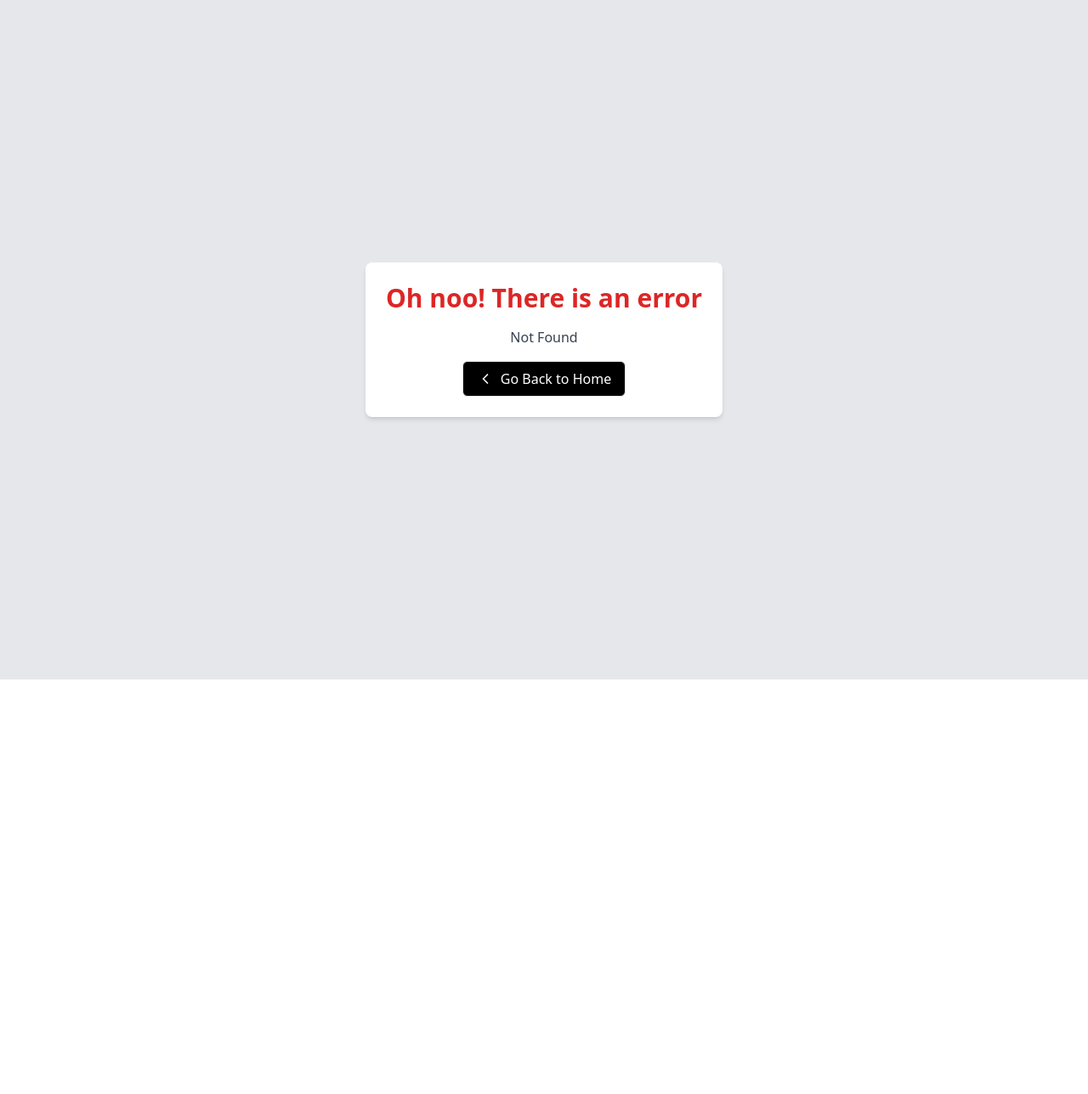
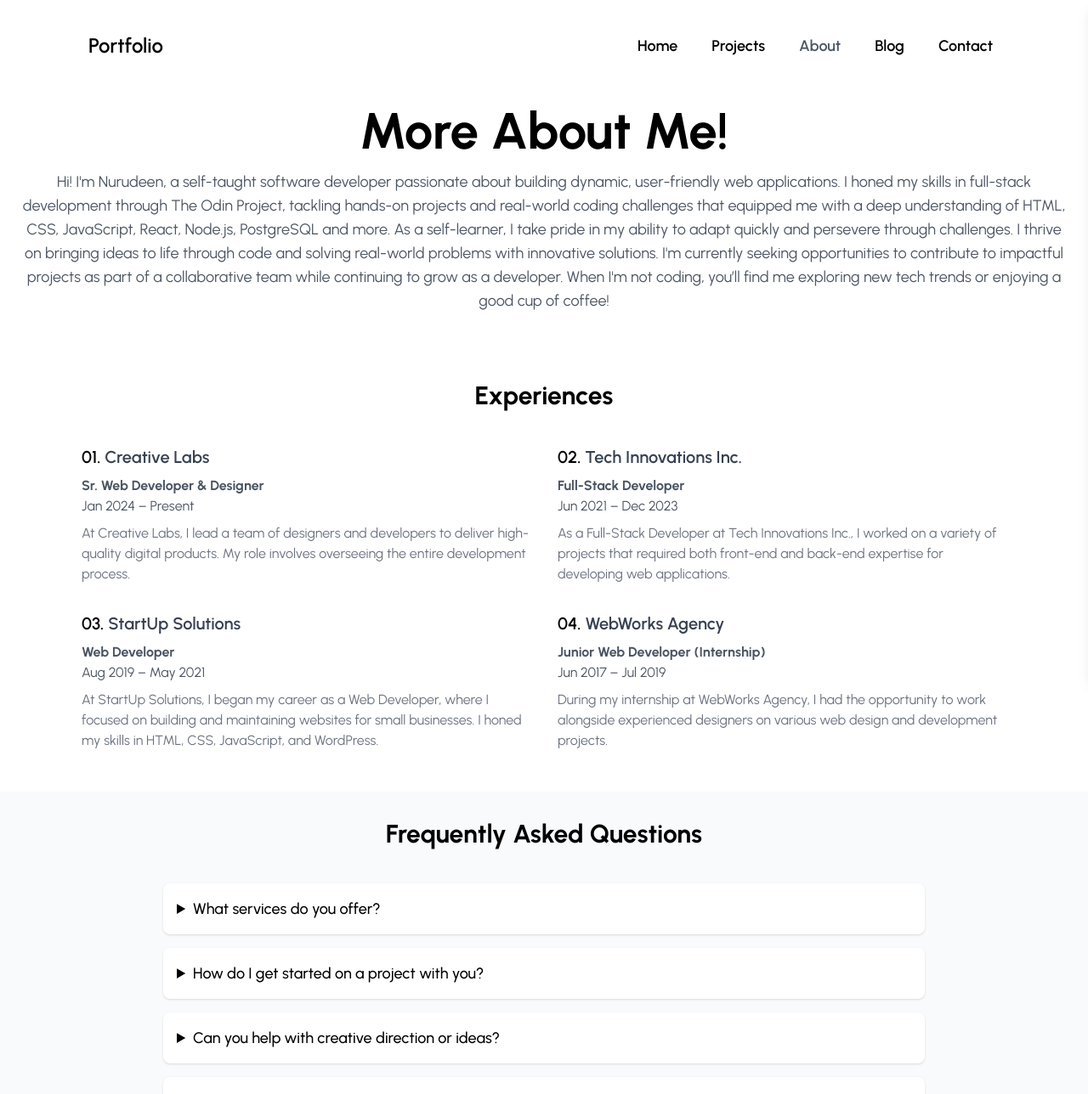
Before and after one commit to nuru484/portfolio, a React (Vite) app: page /about in a window 1280 px wide. Before the commit this address had no page. Shown: the top 1288 px of the page at 85% size. Before the commit the page ends 800 px from the top, so only its background shows below. Built offline with nearby package versions, Linux system fonts and the light colour scheme.

Commit message:
added sample about me page

```diff
--- a/src/components/Hero.jsx
+++ b/src/components/Hero.jsx
@@ -6,7 +6,7 @@ const Hero = () => {
     <div className="max-w-6xl font-urbanist mx-auto mb-16  md:pt-8 pt-1">
       <div className="px-6 md:px-12">
         <p className="text-xl">Hi, I'm Nurudeen</p>
-        <h1 className="text-5xl lg:text-8xl font-medium leading-tight tracking-normal mt-8 mb-6 md:mb-8">
+        <h1 className="text-5xl lg:text-8xl font-medium leading-tight tracking-normal mt-8 mb-5 md:mb-8">
           Building Innovative Software Solutions for Real-World Impact
         </h1>
         <div className="flex justify-between flex-wrap md:flex-nowrap gap-6">
--- /dev/null
+++ b/src/pages/AboutMePage.jsx
@@ -0,0 +1,130 @@
+import NavBar from '../components/NavBar';
+import Footer from '../components/Footer';
+
+const AboutMePage = () => {
+  return (
+    <div>
+      <NavBar />
+      <div className="bg-white font-urbanist">
+        {/* Header Section */}
+        <header className="text-center py-8 px-6">
+          <h1 className="text-4xl md:text-6xl font-bold leading-tight">
+            More About Me!
+          </h1>
+          <p className="mt-4 text-lg text-gray-600">
+            Hi! I'm Nurudeen, a self-taught software developer passionate about
+            building dynamic, user-friendly web applications. I honed my skills
+            in full-stack development through The Odin Project, tackling
+            hands-on projects and real-world coding challenges that equipped me
+            with a deep understanding of HTML, CSS, JavaScript, React, Node.js,
+            PostgreSQL and more. As a self-learner, I take pride in my ability
+            to adapt quickly and persevere through challenges. I thrive on
+            bringing ideas to life through code and solving real-world problems
+            with innovative solutions. I'm currently seeking opportunities to
+            contribute to impactful projects as part of a collaborative team
+            while continuing to grow as a developer. When I'm not coding, you’ll
+            find me exploring new tech trends or enjoying a good cup of coffee!
+          </p>
+        </header>
+
+        {/* Experiences Section */}
+        <section className="max-w-6xl mx-auto px-4 md:px-8 py-12">
+          <h2 className="text-3xl font-bold text-center mb-10">Experiences</h2>
+          <div className="grid grid-cols-1 md:grid-cols-2 gap-8">
+            {/* Experience Items */}
+            <ExperienceItem
+              number="01."
+              title="Creative Labs"
+              role="Sr. Web Developer & Designer"
+              duration="Jan 2024 – Present"
+              description="At Creative Labs, I lead a team of designers and developers to deliver high-quality digital products. My role involves overseeing the entire development process."
+            />
+            <ExperienceItem
+              number="02."
+              title="Tech Innovations Inc."
+              role="Full-Stack Developer"
+              duration="Jun 2021 – Dec 2023"
+              description="As a Full-Stack Developer at Tech Innovations Inc., I worked on a variety of projects that required both front-end and back-end expertise for developing web applications."
+            />
+            <ExperienceItem
+              number="03."
+              title="StartUp Solutions"
+              role="Web Developer"
+              duration="Aug 2019 – May 2021"
+              description="At StartUp Solutions, I began my career as a Web Developer, where I focused on building and maintaining websites for small businesses. I honed my skills in HTML, CSS, JavaScript, and WordPress."
+            />
+            <ExperienceItem
+              number="04."
+              title="WebWorks Agency"
+              role="Junior Web Developer (Internship)"
+              duration="Jun 2017 – Jul 2019"
+              description="During my internship at WebWorks Agency, I had the opportunity to work alongside experienced designers on various web design and development projects."
+            />
+          </div>
+        </section>
+
+        {/* FAQ Section */}
+        <section className="bg-gray-50 py-8 px-4 md:px-8">
+          <h2 className="text-3xl font-bold text-center mb-10">
+            Frequently Asked Questions
+          </h2>
+          <div className="max-w-4xl mx-auto space-y-4">
+            <FAQItem
+              question="What services do you offer?"
+              answer="I offer web development, web design, full-stack development, and creative consulting for digital projects."
+            />
+            <FAQItem
+              question="How do I get started on a project with you?"
+              answer="You can start by reaching out through the contact form or email. After discussing your project, I'll provide a roadmap and timeline for execution."
+            />
+            <FAQItem
+              question="Can you help with creative direction or ideas?"
+              answer="Absolutely! I can help brainstorm and provide creative guidance to ensure your project aligns with your brand vision."
+            />
+            <FAQItem
+              question="What is your pricing structure?"
+              answer="Pricing varies depending on the scope and complexity of the project. After an initial discussion, I'll provide you with a customized quote that aligns with your specific requirements."
+            />
+            <FAQItem
+              question="Do you work with international clients?"
+              answer="Yes, I work with clients worldwide and can accommodate different time zones and project requirements."
+            />
+          </div>
+        </section>
+      </div>
+      <div className="pt-6">
+        <Footer />
+      </div>
+    </div>
+  );
+};
+
+// Experience Item Component
+const ExperienceItem = ({ number, title, role, duration, description }) => {
+  return (
+    <div className="space-y-2">
+      <h3 className="text-xl font-semibold">
+        {number} <span className="text-gray-700">{title}</span>
+      </h3>
+      <p className="text-gray-600">
+        <strong>{role}</strong> <br />
+        {duration}
+      </p>
+      <p className="text-gray-500">{description}</p>
+    </div>
+  );
+};
+
+// FAQ Item Component
+const FAQItem = ({ question, answer }) => {
+  return (
+    <details className="bg-white shadow rounded-lg p-4">
+      <summary className="font-medium text-lg cursor-pointer">
+        {question}
+      </summary>
+      <p className="mt-2 text-gray-600">{answer}</p>
+    </details>
+  );
+};
+
+export default AboutMePage;
--- a/src/routes.jsx
+++ b/src/routes.jsx
@@ -2,6 +2,7 @@ import App from './App';
 import ContactPage from './pages/ContactPage';
 import ProjectsPage from './pages/ProjectsPage';
 import ErrorPage from './pages/ErrorPage';
+import AboutMePage from './pages/AboutMePage';
 
 const routes = [
   {
@@ -17,6 +18,10 @@ const routes = [
     path: '/projects',
     element: <ProjectsPage />,
   },
+  {
+    path: '/about',
+    element: <AboutMePage />,
+  },
 ];
 
 export default routes;
```
